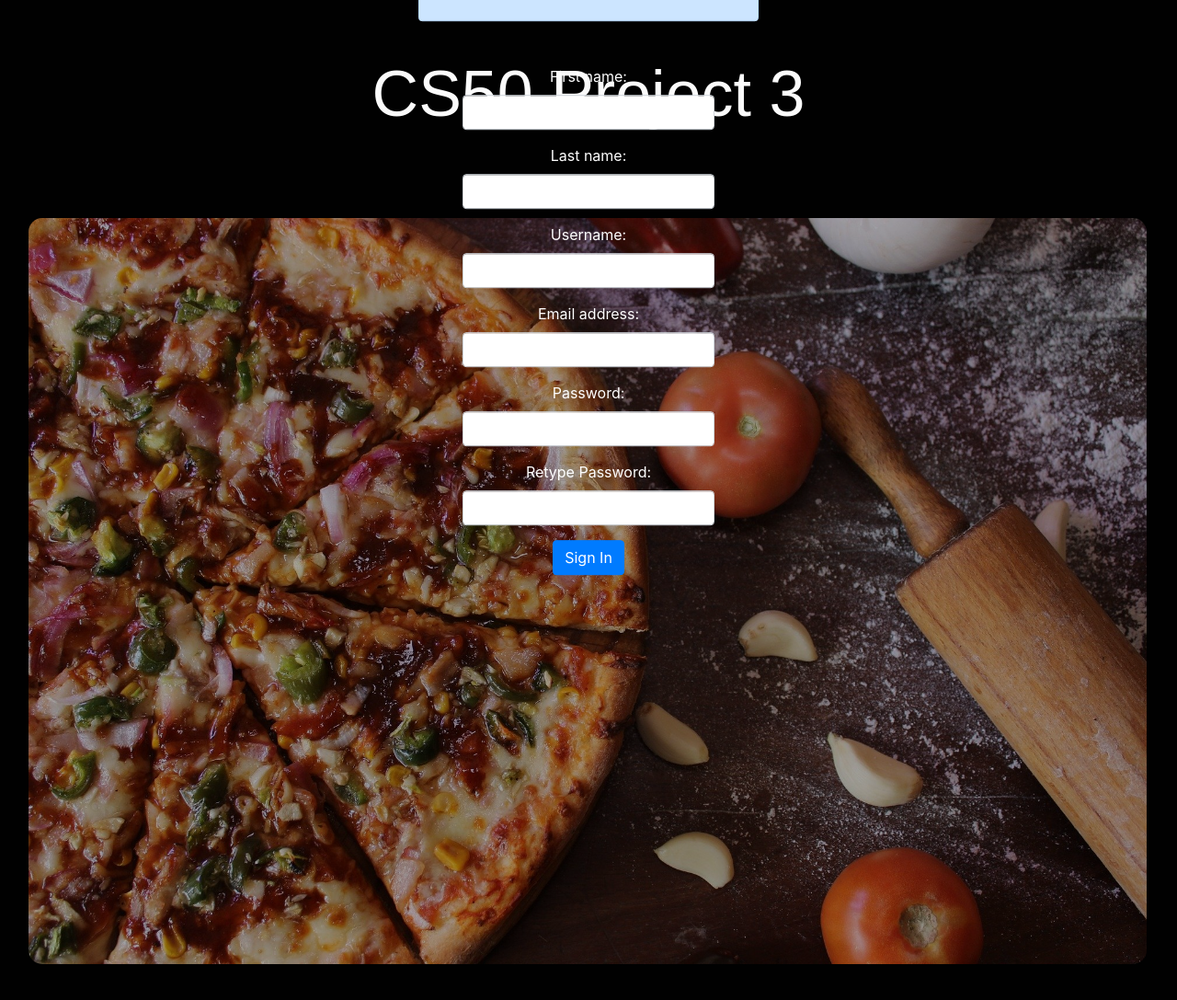
After one commit to Lapson97/Pizza-Web-Application, a Django app: page /register in a window 1280 px wide. The commit adds this page. Shown: the top 1087 px of the page at 92% size. Run offline with Django 3.2, Linux system fonts and the light colour scheme; some libraries are stand-ins or nearby versions.

Commit message:
Added login/registration pages

```diff
--- a/orders/static/orders/styles.css
+++ b/orders/static/orders/styles.css
@@ -0,0 +1,35 @@
+.top {
+    text-align: center;
+    font-size: 70px;
+    font-family: Arial, Helvetica, sans-serif;
+    color: #FBFBFB;
+    padding: 50px;
+}
+
+img {
+    position: absolute;
+    border-radius: 15px;
+    opacity: 0.65;
+    width: 95%;
+    z-index: -99;
+}
+
+.centered {
+    position: absolute;
+    top: 20%;
+    left: 50%;
+    transform: translate(-50%, -40%);
+    color: white;
+    text-align: center;
+}
+
+.toptext {
+    position: absolute;
+    top: 35%;
+    left: 15%;
+    text-align: center;
+    color: white;
+    font-size: 25px;
+    width: 70%;
+
+}
--- a/orders/templates/orders/base.html
+++ b/orders/templates/orders/base.html
@@ -5,9 +5,21 @@
     <meta charset="UTF-8" />
     <meta name="viewport" content="width=device-width, initial-scale=1.0" />
     <link rel="stylesheet" href="{% static 'orders/styles.css' %}" />
+    <script src="https://ajax.googleapis.com/ajax/libs/jquery/3.3.1/jquery.min.js"></script>
+    <link rel="stylesheet" href="https://maxcdn.bootstrapcdn.com/bootstrap/4.1.3/css/bootstrap.min.css">
+    <script src="https://maxcdn.bootstrapcdn.com/bootstrap/4.1.3/js/bootstrap.min.js"></script>
+    <script src="https://cdnjs.cloudflare.com/ajax/libs/popper.js/1.14.3/umd/popper.min.js"></script>
     <title>{% block title %}{% endblock %}</title>
   </head>
-  <body>
-    {% block body %} {% endblock %}
+  <body style="background-color: #010101;">
+    <div class="container-fluid">
+        <div>
+            <p class="top">CS50 Project 3</p>
+        </div>
+        <div class=' mx-auto w-10 p-3'>
+            <img src="{% static 'orders/food-3309418_1920.jpg' %}">
+            {% block body %} {% endblock %}
+        </div>
+    </div>
   </body>
 </html>
--- /dev/null
+++ b/orders/templates/orders/registration.html
@@ -0,0 +1,46 @@
+{% extends "orders/base.html" %}
+
+{% block title %}
+    Registration
+{% endblock %}
+
+{% block body %}
+<div class='centered'>
+    <div class="alert alert-primary" role="alert">
+        <p class="text-center" style="font-size: 40px; letter-spacing: 3px;">SIGN IN</p>
+    </div>
+    {% if message %}
+        <div class="alert alert-danger" role="alert">
+            {{ message }}
+        </div>
+    {% endif %}
+    <form class='m-5' action="{% url 'register' %}" method="POST">
+        {% csrf_token %}
+        <div class="form-group">
+            <label for="username">First name:</label>
+            <input type="text" class="form-control" name="first_name">
+        </div>
+        <div class="form-group">
+            <label for="username">Last name:</label>
+            <input type="text" class="form-control" name="last_name">
+        </div>
+        <div class="form-group">
+            <label for="username">Username:</label>
+            <input type="text" class="form-control" name="username">
+        </div>
+        <div class="form-group">
+            <label for="email">Email address:</label>
+            <input type="email" class="form-control" name="email">
+        </div>
+        <div class="form-group">
+            <label for="pwd">Password:</label>
+            <input type="password" class="form-control" name="password1">
+        </div>
+        <div class="form-group">
+            <label for="pwd">Retype Password:</label>
+            <input type="password" class="form-control" name="password2">
+        </div>
+        <button type="submit" class="btn btn-primary">Sign In</button>
+    </form>
+</div>
+{% endblock %}
--- a/orders/urls.py
+++ b/orders/urls.py
@@ -3,5 +3,6 @@ from django.urls import path
 from . import views
 
 urlpatterns = [
-    path("", views.index, name="index")
+    path("", views.index, name="index"),
+    path("register", views.register, name="register")
 ]
--- a/orders/views.py
+++ b/orders/views.py
@@ -1,12 +1,37 @@
 from django.http import HttpResponse
 from django.shortcuts import render
 from .models import RegularPizza, SicilianPizza, Topping, Sub, Pasta, Salad, DinnerPlatter
+from django.contrib.auth import login, logout, authenticate
+from django.contrib.auth.models import User
 
 # Create your views here.
 
 
 def index(request):
-    context = {
-        "regular_pizzas": Topping.objects.all()
-    }
-    return render(request, "orders/index.html", context)
+    if not request.user.is_authenticated:
+        return render(request, "orders/index.html")
+    return render(request, "orders/index.html")
+
+
+def register(request):
+    if request.method == "POST":
+        first_name = request.POST["first_name"]
+        last_name = request.POST["last_name"]
+        username = request.POST['username']
+        email = request.POST['email']
+        password1 = request.POST['password1']
+        password2 = request.POST['password2']
+        if password1 != password2:
+            context = {
+                "message": "Passwords don't match. Try again."
+            }
+            return render(request, "orders/registration.html", context)
+        user = User.objects.create_user(username, email, password1)
+        user.first_name = first_name
+        user.last_name = last_name
+        user.save()
+        context = {
+            "message": "Registration was successful. You can log in now."
+        }
+        return render(request, "orders/index.html", context)
+    return render(request, "orders/registration.html")
```
Also changed, not shown: orders/templates/orders/index.html (+26 -5 lines), db.sqlite3, orders/models.py (line endings or trailing spaces), orders/static/orders/food-3309418_1920.jpg (added).
